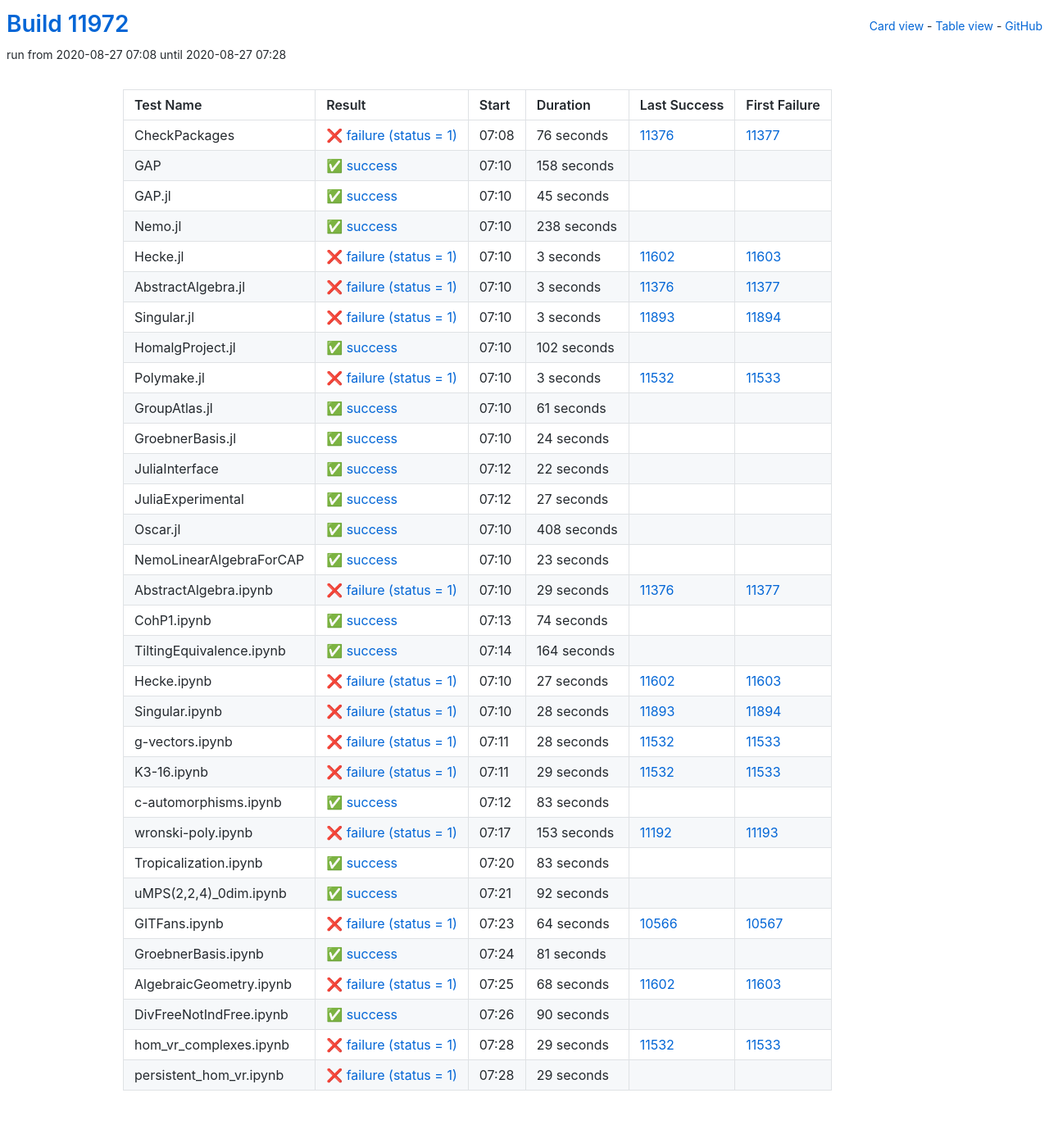
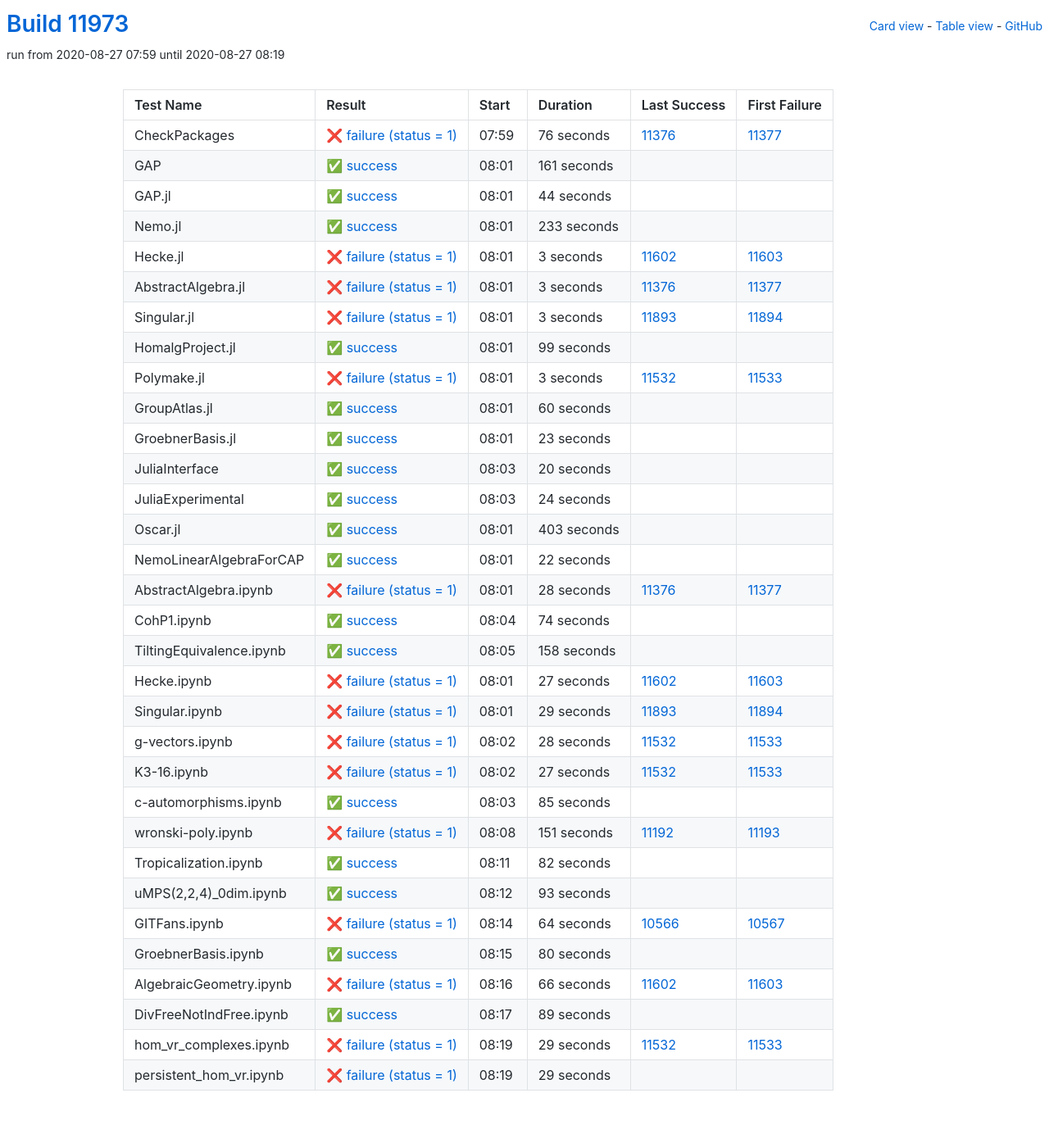
Before and after one commit to oscar-system/oscar-ci-status, a Jekyll site: the page built from table.html, in a window 1280 px wide. Shown: the whole page at 82% size. Built offline with Jekyll 4.4.1, drawn with Linux system fonts in a browser that asks for light colours.

Commit message:
Build #11973

```diff
--- a/_data/ci.yml
+++ b/_data/ci.yml
@@ -1,6 +1,6 @@
 ---
-build: 11972
-build_url: https://oscarci.mathematik.uni-kl.de/job/oscar/11972/
+build: 11973
+build_url: https://oscarci.mathematik.uni-kl.de/job/oscar/11973/
 job: oscar
 organization: oscar-system
 repo: oscar-ci-status
@@ -8,8 +8,8 @@
 tests:
 - name: CheckPackages
   id: checkpackages
-  log: https://oscarci.mathematik.uni-kl.de/job/oscar/11972/artifact/logs/build-11972/CheckPackages.log
-  start: 2020-08-27 07:08
+  log: https://oscarci.mathematik.uni-kl.de/job/oscar/11973/artifact/logs/build-11973/CheckPackages.log
+  start: 2020-08-27 07:59
   success: false
   exitcode: 1
   status: failure
@@ -20,44 +20,44 @@
   first_failure_url: https://oscarci.mathematik.uni-kl.de/job/oscar/11377/
 - name: GAP
   id: gap
-  log: https://oscarci.mathematik.uni-kl.de/job/oscar/11972/artifact/logs/build-11972/GAP.log
-  start: 2020-08-27 07:10
+  log: https://oscarci.mathematik.uni-kl.de/job/oscar/11973/artifact/logs/build-11973/GAP.log
+  start: 2020-08-27 08:01
   success: true
   exitcode: 0
   status: success
-  duration: 158
+  duration: 161
   last_success: false
   last_success_url:
   first_failure: false
   first_failure_url:
 - name: GAP.jl
   id: gap-jl
-  log: https://oscarci.mathematik.uni-kl.de/job/oscar/11972/artifact/logs/build-11972/GAP.jl.log
-  start: 2020-08-27 07:10
+  log: https://oscarci.mathematik.uni-kl.de/job/oscar/11973/artifact/logs/build-11973/GAP.jl.log
+  start: 2020-08-27 08:01
   success: true
   exitcode: 0
   status: success
-  duration: 45
+  duration: 44
   last_success: false
   last_success_url:
   first_failure: false
   first_failure_url:
 - name: Nemo.jl
   id: nemo-jl
-  log: https://oscarci.mathematik.uni-kl.de/job/oscar/11972/artifact/logs/build-11972/Nemo.jl.log
-  start: 2020-08-27 07:10
+  log: https://oscarci.mathematik.uni-kl.de/job/oscar/11973/artifact/logs/build-11973/Nemo.jl.log
+  start: 2020-08-27 08:01
   success: true
   exitcode: 0
   status: success
-  duration: 238
+  duration: 233
   last_success: false
   last_success_url:
   first_failure: false
   first_failure_url:
 - name: Hecke.jl
   id: hecke-jl
-  log: https://oscarci.mathematik.uni-kl.de/job/oscar/11972/artifact/logs/build-11972/Hecke.jl.log
-  start: 2020-08-27 07:10
+  log: https://oscarci.mathematik.uni-kl.de/job/oscar/11973/artifact/logs/build-11973/Hecke.jl.log
+  start: 2020-08-27 08:01
   success: false
   exitcode: 1
   status: failure
@@ -68,8 +68,8 @@
   first_failure_url: https://oscarci.mathematik.uni-kl.de/job/oscar/11603/
 - name: AbstractAlgebra.jl
   id: abstractalgebra-jl
-  log: https://oscarci.mathematik.uni-kl.de/job/oscar/11972/artifact/logs/build-11972/AbstractAlgebra.jl.log
-  start: 2020-08-27 07:10
+  log: https://oscarci.mathematik.uni-kl.de/job/oscar/11973/artifact/logs/build-11973/AbstractAlgebra.jl.log
+  start: 2020-08-27 08:01
   success: false
   exitcode: 1
   status: failure
@@ -80,8 +80,8 @@
   first_failure_url: https://oscarci.mathematik.uni-kl.de/job/oscar/11377/
 - name: Singular.jl
   id: singular-jl
-  log: https://oscarci.mathematik.uni-kl.de/job/oscar/11972/artifact/logs/build-11972/Singular.jl.log
-  start: 2020-08-27 07:10
+  log: https://oscarci.mathematik.uni-kl.de/job/oscar/11973/artifact/logs/build-11973/Singular.jl.log
+  start: 2020-08-27 08:01
   success: false
   exitcode: 1
   status: failure
@@ -92,20 +92,20 @@
   first_failure_url: https://oscarci.mathematik.uni-kl.de/job/oscar/11894/
 - name: HomalgProject.jl
   id: homalgproject-jl
-  log: https://oscarci.mathematik.uni-kl.de/job/oscar/11972/artifact/logs/build-11972/HomalgProject.jl.log
-  start: 2020-08-27 07:10
+  log: https://oscarci.mathematik.uni-kl.de/job/oscar/11973/artifact/logs/build-11973/HomalgProject.jl.log
+  start: 2020-08-27 08:01
   success: true
   exitcode: 0
   status: success
-  duration: 102
+  duration: 99
   last_success: false
   last_success_url:
   first_failure: false
   first_failure_url:
 - name: Polymake.jl
   id: polymake-jl
-  log: https://oscarci.mathematik.uni-kl.de/job/oscar/11972/artifact/logs/build-11972/Polymake.jl.log
-  start: 2020-08-27 07:10
+  log: https://oscarci.mathematik.uni-kl.de/job/oscar/11973/artifact/logs/build-11973/Polymake.jl.log
+  start: 2020-08-27 08:01
   success: false
   exitcode: 1
   status: failure
@@ -116,20 +116,44 @@
   first_failure_url: https://oscarci.mathematik.uni-kl.de/job/oscar/11533/
 - name: GroupAtlas.jl
   id: groupatlas-jl
-  log: https://oscarci.mathematik.uni-kl.de/job/oscar/11972/artifact/logs/build-11972/GroupAtlas.jl.log
-  start: 2020-08-27 07:10
+  log: https://oscarci.mathematik.uni-kl.de/job/oscar/11973/artifact/logs/build-11973/GroupAtlas.jl.log
+  start: 2020-08-27 08:01
   success: true
   exitcode: 0
   status: success
-  duration: 61
+  duration: 60
   last_success: false
   last_success_url:
   first_failure: false
   first_failure_url:
 - name: GroebnerBasis.jl
   id: groebnerbasis-jl
-  log: https://oscarci.mathematik.uni-kl.de/job/oscar/11972/artifact/logs/build-11972/GroebnerBasis.jl.log
-  start: 2020-08-27 07:10
+  log: https://oscarci.mathematik.uni-kl.de/job/oscar/11973/artifact/logs/build-11973/GroebnerBasis.jl.log
+  start: 2020-08-27 08:01
+  success: true
+  exitcode: 0
+  status: success
+  duration: 23
+  last_success: false
+  last_success_url:
+  first_failure: false
+  first_failure_url:
+- name: JuliaInterface
+  id: juliainterface
+  log: https://oscarci.mathematik.uni-kl.de/job/oscar/11973/artifact/logs/build-11973/JuliaInterface.log
+  start: 2020-08-27 08:03
+  success: true
+  exitcode: 0
+  status: success
+  duration: 20
+  last_success: false
+  last_success_url:
+  first_failure: false
+  first_failure_url:
+- name: JuliaExperimental
+  id: juliaexperimental
+  log: https://oscarci.mathematik.uni-kl.de/job/oscar/11973/artifact/logs/build-11973/JuliaExperimental.log
+  start: 2020-08-27 08:03
   success: true
   exitcode: 0
   status: success
@@ -138,10 +162,22 @@
   last_success_url:
   first_failure: false
   first_failure_url:
-- name: JuliaInterface
-  id: juliainterface
-  log: https://oscarci.mathematik.uni-kl.de/job/oscar/11972/artifact/logs/build-11972/JuliaInterface.log
-  start: 2020-08-27 07:12
+- name: Oscar.jl
+  id: oscar-jl
+  log: https://oscarci.mathematik.uni-kl.de/job/oscar/11973/artifact/logs/build-11973/Oscar.jl.log
+  start: 2020-08-27 08:01
+  success: true
+  exitcode: 0
+  status: success
+  duration: 403
+  last_success: false
+  last_success_url:
+  first_failure: false
+  first_failure_url:
+- name: NemoLinearAlgebraForCAP
+  id: nemolinearalgebraforcap
+  log: https://oscarci.mathematik.uni-kl.de/job/oscar/11973/artifact/logs/build-11973/NemoLinearAlgebraForCAP.log
+  start: 2020-08-27 08:01
   success: true
   exitcode: 0
   status: success
@@ -150,58 +186,22 @@
   last_success_url:
   first_failure: false
   first_failure_url:
-- name: JuliaExperimental
-  id: juliaexperimental
-  log: https://oscarci.mathematik.uni-kl.de/job/oscar/11972/artifact/logs/build-11972/JuliaExperimental.log
-  start: 2020-08-27 07:12
-  success: true
-  exitcode: 0
-  status: success
-  duration: 27
-  last_success: false
-  last_success_url:
-  first_failure: false
-  first_failure_url:
-- name: Oscar.jl
-  id: oscar-jl
-  log: https://oscarci.mathematik.uni-kl.de/job/oscar/11972/artifact/logs/build-11972/Oscar.jl.log
-  start: 2020-08-27 07:10
-  success: true
-  exitcode: 0
-  status: success
-  duration: 408
-  last_success: false
-  last_success_url:
-  first_failure: false
-  first_failure_url:
-- name: NemoLinearAlgebraForCAP
-  id: nemolinearalgebraforcap
-  log: https://oscarci.mathematik.uni-kl.de/job/oscar/11972/artifact/logs/build-11972/NemoLinearAlgebraForCAP.log
-  start: 2020-08-27 07:10
-  success: true
-  exitcode: 0
-  status: success
-  duration: 23
-  last_success: false
-  last_success_url:
-  first_failure: false
-  first_failure_url:
 - name: AbstractAlgebra.ipynb
   id: abstractalgebra-ipynb
-  log: https://oscarci.mathematik.uni-kl.de/job/oscar/11972/artifact/logs/build-11972/AbstractAlgebra.ipynb.log
-  start: 2020-08-27 07:10
+  log: https://oscarci.mathematik.uni-kl.de/job/oscar/11973/artifact/logs/build-11973/AbstractAlgebra.ipynb.log
+  start: 2020-08-27 08:01
   success: false
   exitcode: 1
   status: failure
-  duration: 29
+  duration: 28
   last_success: 11376
   last_success_url: https://oscarci.mathematik.uni-kl.de/job/oscar/11376/
   first_failure: 11377
   first_failure_url: https://oscarci.mathematik.uni-kl.de/job/oscar/11377/
 - name: CohP1.ipynb
   id: cohp1-ipynb
-  log: https://oscarci.mathematik.uni-kl.de/job/oscar/11972/artifact/logs/build-11972/CohP1.ipynb.log
-  start: 2020-08-27 07:13
+  log: https://oscarci.mathematik.uni-kl.de/job/oscar/11973/artifact/logs/build-11973/CohP1.ipynb.log
+  start: 2020-08-27 08:04
   success: true
   exitcode: 0
   status: success
@@ -212,20 +212,20 @@
   first_failure_url:
 - name: TiltingEquivalence.ipynb
   id: tiltingequivalence-ipynb
-  log: https://oscarci.mathematik.uni-kl.de/job/oscar/11972/artifact/logs/build-11972/TiltingEquivalence.ipynb.log
-  start: 2020-08-27 07:14
+  log: https://oscarci.mathematik.uni-kl.de/job/oscar/11973/artifact/logs/build-11973/TiltingEquivalence.ipynb.log
+  start: 2020-08-27 08:05
   success: true
   exitcode: 0
   status: success
-  duration: 164
+  duration: 158
   last_success: false
   last_success_url:
   first_failure: false
   first_failure_url:
 - name: Hecke.ipynb
   id: hecke-ipynb
-  log: https://oscarci.mathematik.uni-kl.de/job/oscar/11972/artifact/logs/build-11972/Hecke.ipynb.log
-  start: 2020-08-27 07:10
+  log: https://oscarci.mathematik.uni-kl.de/job/oscar/11973/artifact/logs/build-11973/Hecke.ipynb.log
+  start: 2020-08-27 08:01
   success: false
   exitcode: 1
   status: failure
@@ -236,20 +236,20 @@
   first_failure_url: https://oscarci.mathematik.uni-kl.de/job/oscar/11603/
 - name: Singular.ipynb
   id: singular-ipynb
-  log: https://oscarci.mathematik.uni-kl.de/job/oscar/11972/artifact/logs/build-11972/Singular.ipynb.log
-  start: 2020-08-27 07:10
+  log: https://oscarci.mathematik.uni-kl.de/job/oscar/11973/artifact/logs/build-11973/Singular.ipynb.log
+  start: 2020-08-27 08:01
   success: false
   exitcode: 1
   status: failure
-  duration: 28
+  duration: 29
   last_success: 11893
   last_success_url: https://oscarci.mathematik.uni-kl.de/job/oscar/11893/
   first_failure: 11894
   first_failure_url: https://oscarci.mathematik.uni-kl.de/job/oscar/11894/
 - name: g-vectors.ipynb
   id: g-vectors-ipynb
-  log: https://oscarci.mathematik.uni-kl.de/job/oscar/11972/artifact/logs/build-11972/g-vectors.ipynb.log
-  start: 2020-08-27 07:11
+  log: https://oscarci.mathematik.uni-kl.de/job/oscar/11973/artifact/logs/build-11973/g-vectors.ipynb.log
+  start: 2020-08-27 08:02
   success: false
   exitcode: 1
   status: failure
@@ -260,68 +260,68 @@
   first_failure_url: https://oscarci.mathematik.uni-kl.de/job/oscar/11533/
 - name: K3-16.ipynb
   id: k3-16-ipynb
-  log: https://oscarci.mathematik.uni-kl.de/job/oscar/11972/artifact/logs/build-11972/K3-16.ipynb.log
-  start: 2020-08-27 07:11
+  log: https://oscarci.mathematik.uni-kl.de/job/oscar/11973/artifact/logs/build-11973/K3-16.ipynb.log
+  start: 2020-08-27 08:02
   success: false
   exitcode: 1
   status: failure
-  duration: 29
+  duration: 27
   last_success: 11532
   last_success_url: https://oscarci.mathematik.uni-kl.de/job/oscar/11532/
   first_failure: 11533
   first_failure_url: https://oscarci.mathematik.uni-kl.de/job/oscar/11533/
 - name: c-automorphisms.ipynb
   id: c-automorphisms-ipynb
-  log: https://oscarci.mathematik.uni-kl.de/job/oscar/11972/artifact/logs/build-11972/c-automorphisms.ipynb.log
-  start: 2020-08-27 07:12
+  log: https://oscarci.mathematik.uni-kl.de/job/oscar/11973/artifact/logs/build-11973/c-automorphisms.ipynb.log
+  start: 2020-08-27 08:03
   success: true
   exitcode: 0
   status: success
-  duration: 83
+  duration: 85
   last_success: false
   last_success_url:
   first_failure: false
   first_failure_url:
 - name: wronski-poly.ipynb
   id: wronski-poly-ipynb
-  log: https://oscarci.mathematik.uni-kl.de/job/oscar/11972/artifact/logs/build-11972/wronski-poly.ipynb.log
-  start: 2020-08-27 07:17
+  log: https://oscarci.mathematik.uni-kl.de/job/oscar/11973/artifact/logs/build-11973/wronski-poly.ipynb.log
+  start: 2020-08-27 08:08
   success: false
   exitcode: 1
   status: failure
-  duration: 153
+  duration: 151
   last_success: 11192
   last_success_url: https://oscarci.mathematik.uni-kl.de/job/oscar/11192/
   first_failure: 11193
   first_failure_url: https://oscarci.mathematik.uni-kl.de/job/oscar/11193/
 - name: Tropicalization.ipynb
   id: tropicalization-ipynb
-  log: https://oscarci.mathematik.uni-kl.de/job/oscar/11972/artifact/logs/build-11972/Tropicalization.ipynb.log
-  start: 2020-08-27 07:20
+  log: https://oscarci.mathematik.uni-kl.de/job/oscar/11973/artifact/logs/build-11973/Tropicalization.ipynb.log
+  start: 2020-08-27 08:11
   success: true
   exitcode: 0
   status: success
-  duration: 83
+  duration: 82
   last_success: false
   last_success_url:
   first_failure: false
   first_failure_url:
 - name: uMPS(2,2,4)_0dim.ipynb
   id: umps-2-2-4-0dim-ipynb
-  log: https://oscarci.mathematik.uni-kl.de/job/oscar/11972/artifact/logs/build-11972/uMPS-2-2-4-_0dim.ipynb.log
-  start: 2020-08-27 07:21
+  log: https://oscarci.mathematik.uni-kl.de/job/oscar/11973/artifact/logs/build-11973/uMPS-2-2-4-_0dim.ipynb.log
+  start: 2020-08-27 08:12
   success: true
   exitcode: 0
   status: success
-  duration: 92
+  duration: 93
   last_success: false
   last_success_url:
   first_failure: false
   first_failure_url:
 - name: GITFans.ipynb
   id: gitfans-ipynb
-  log: https://oscarci.mathematik.uni-kl.de/job/oscar/11972/artifact/logs/build-11972/GITFans.ipynb.log
-  start: 2020-08-27 07:23
+  log: https://oscarci.mathematik.uni-kl.de/job/oscar/11973/artifact/logs/build-11973/GITFans.ipynb.log
+  start: 2020-08-27 08:14
   success: false
   exitcode: 1
   status: failure
@@ -332,44 +332,44 @@
   first_failure_url: https://oscarci.mathematik.uni-kl.de/job/oscar/10567/
 - name: GroebnerBasis.ipynb
   id: groebnerbasis-ipynb
-  log: https://oscarci.mathematik.uni-kl.de/job/oscar/11972/artifact/logs/build-11972/GroebnerBasis.ipynb.log
-  start: 2020-08-27 07:24
+  log: https://oscarci.mathematik.uni-kl.de/job/oscar/11973/artifact/logs/build-11973/GroebnerBasis.ipynb.log
+  start: 2020-08-27 08:15
   success: true
   exitcode: 0
   status: success
-  duration: 81
+  duration: 80
   last_success: false
   last_success_url:
   first_failure: false
   first_failure_url:
 - name: AlgebraicGeometry.ipynb
   id: algebraicgeometry-ipynb
-  log: https://oscarci.mathematik.uni-kl.de/job/oscar/11972/artifact/logs/build-11972/AlgebraicGeometry.ipynb.log
-  start: 2020-08-27 07:25
+  log: https://oscarci.mathematik.uni-kl.de/job/oscar/11973/artifact/logs/build-11973/AlgebraicGeometry.ipynb.log
+  start: 2020-08-27 08:16
   success: false
   exitcode: 1
   status: failure
-  duration: 68
+  duration: 66
   last_success: 11602
   last_success_url: https://oscarci.mathematik.uni-kl.de/job/oscar/11602/
   first_failure: 11603
   first_failure_url: https://oscarci.mathematik.uni-kl.de/job/oscar/11603/
 - name: DivFreeNotIndFree.ipynb
   id: divfreenotindfree-ipynb
-  log: https://oscarci.mathematik.uni-kl.de/job/oscar/11972/artifact/logs/build-11972/DivFreeNotIndFree.ipynb.log
-  start: 2020-08-27 07:26
+  log: https://oscarci.mathematik.uni-kl.de/job/oscar/11973/artifact/logs/build-11973/DivFreeNotIndFree.ipynb.log
+  start: 2020-08-27 08:17
   success: true
   exitcode: 0
   status: success
-  duration: 90
+  duration: 89
   last_success: false
   last_success_url:
   first_failure: false
   first_failure_url:
 - name: hom_vr_complexes.ipynb
   id: hom-vr-complexes-ipynb
-  log: https://oscarci.mathematik.uni-kl.de/job/oscar/11972/artifact/logs/build-11972/hom_vr_complexes.ipynb.log
-  start: 2020-08-27 07:28
+  log: https://oscarci.mathematik.uni-kl.de/job/oscar/11973/artifact/logs/build-11973/hom_vr_complexes.ipynb.log
+  start: 2020-08-27 08:19
   success: false
   exitcode: 1
   status: failure
@@ -380,8 +380,8 @@
   first_failure_url: https://oscarci.mathematik.uni-kl.de/job/oscar/11533/
 - name: persistent_hom_vr.ipynb
   id: persistent-hom-vr-ipynb
-  log: https://oscarci.mathematik.uni-kl.de/job/oscar/11972/artifact/logs/build-11972/persistent_hom_vr.ipynb.log
-  start: 2020-08-27 07:28
+  log: https://oscarci.mathematik.uni-kl.de/job/oscar/11973/artifact/logs/build-11973/persistent_hom_vr.ipynb.log
+  start: 2020-08-27 08:19
   success: false
   exitcode: 1
   status: failure
```
Also changed, not shown: README.md.
